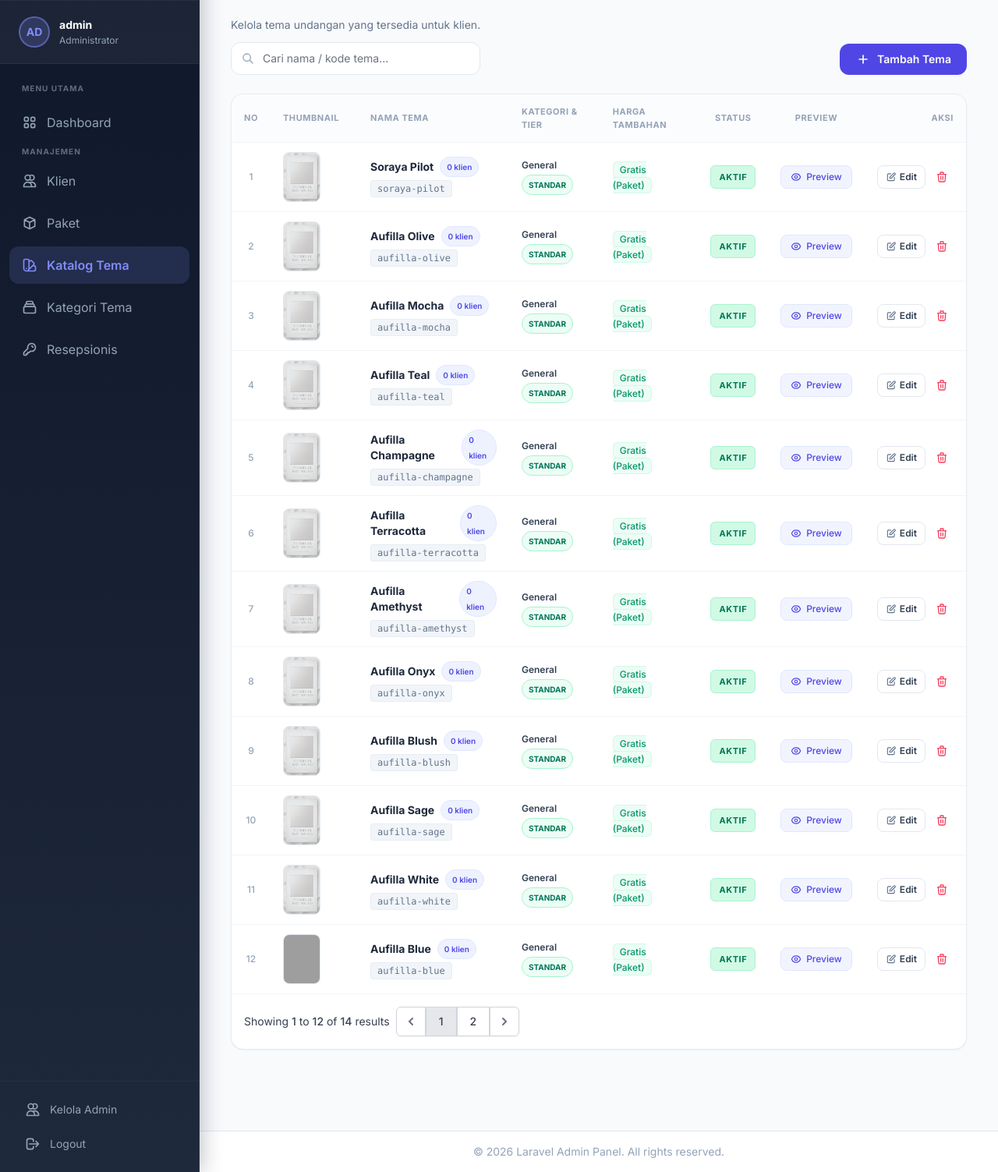
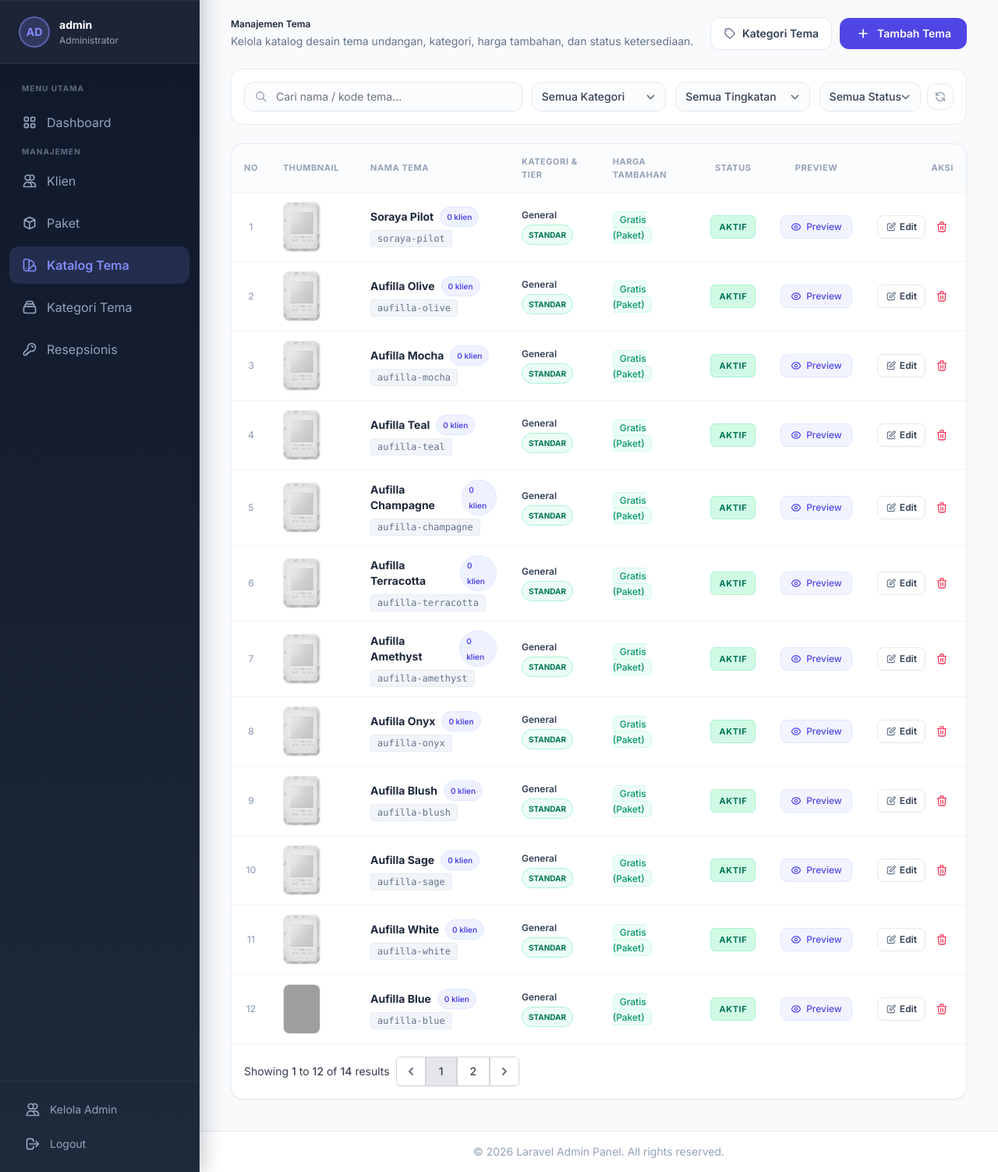
Before and after one commit to lutfi-afandi/aufilla-invitation, a Laravel app: page /admin/themes in a window 1280 px wide. Shown: the part 88-1591 px from the top of the page at 78% size. Run offline with Laravel 12, Linux system fonts and the light colour scheme; a user stored in the database is signed in; data comes from the database, SQL or seed files in the repository; data that the repository does not hold is empty; style sheets or scripts are compiled from the project's sources; some libraries are stand-ins or nearby versions; grey boxes are pictures that could not be loaded.

Commit message:
fix: pagination tema

```diff
--- a/app/Http/Controllers/Admin/TemaController.php
+++ b/app/Http/Controllers/Admin/TemaController.php
@@ -2,8 +2,10 @@
 
 namespace App\Http\Controllers\Admin;
 
+use App\Helpers\ImageHelper;
 use App\Http\Controllers\Controller;
 use App\Http\Requests\Admin\TemaRequest;
+use App\Models\KategoriTema;
 use App\Models\Tema;
 use Illuminate\Http\Request;
 use Illuminate\Support\Facades\Storage;
@@ -12,7 +14,7 @@ class TemaController extends Controller
 {
     public function index(Request $request)
     {
-        $query = Tema::withCount('undangans');
+        $query = Tema::withCount('undangans')->with('kategoriTema');
 
         if ($search = $request->input('search')) {
             $query->where(function ($q) use ($search) {
@@ -21,10 +23,22 @@ class TemaController extends Controller
             });
         }
 
+        if ($category = $request->input('category')) {
+            $query->where('category', $category);
+        }
+
+        if ($tingkatan = $request->input('tingkatan')) {
+            $query->where('tingkatan', $tingkatan);
+        }
+
+        if ($request->filled('status')) {
+            $query->where('is_active', $request->input('status') === '1');
+        }
+
         $themes = $query->orderBy('id', 'desc')->paginate(12)->withQueryString();
-        $categories = \App\Models\KategoriTema::where('is_active', true)->orderBy('urutan', 'asc')->get();
+        $categories = KategoriTema::where('is_active', true)->orderBy('urutan', 'asc')->get();
 
-        if ($request->ajax()) {
+        if ($request->ajax() || $request->wantsJson()) {
             return response()->json([
                 'html' => view('admin.themes.partials.table', compact('themes', 'categories'))->render(),
             ]);
@@ -36,7 +50,7 @@ class TemaController extends Controller
     public function store(TemaRequest $request)
     {
         $validated = $request->validated();
-        $kategoriId = \App\Models\KategoriTema::where('slug', $validated['category'])->value('id');
+        $kategoriId = KategoriTema::where('slug', $validated['category'])->value('id');
 
         $data = [
             'name' => $validated['name'],
@@ -50,7 +64,7 @@ class TemaController extends Controller
         ];
 
         if ($request->hasFile('thumbnail')) {
-            $data['thumbnail'] = \App\Helpers\ImageHelper::uploadAndCompress($request->file('thumbnail'), 'themes/thumbnails');
+            $data['thumbnail'] = ImageHelper::uploadAndCompress($request->file('thumbnail'), 'themes/thumbnails');
         }
 
         Tema::create($data);
@@ -69,7 +83,7 @@ class TemaController extends Controller
         $theme->name = $validated['name'];
         if (isset($validated['category'])) {
             $theme->category = $validated['category'];
-            $theme->kategori_tema_id = \App\Models\KategoriTema::where('slug', $validated['category'])->value('id');
+            $theme->kategori_tema_id = KategoriTema::where('slug', $validated['category'])->value('id');
         }
         if (isset($validated['tingkatan'])) {
             $theme->tingkatan = $validated['tingkatan'];
@@ -88,7 +102,7 @@ class TemaController extends Controller
             if ($theme->thumbnail) {
                 Storage::disk('public')->delete($theme->thumbnail);
             }
-            $theme->thumbnail = \App\Helpers\ImageHelper::uploadAndCompress($request->file('thumbnail'), 'themes/thumbnails');
+            $theme->thumbnail = ImageHelper::uploadAndCompress($request->file('thumbnail'), 'themes/thumbnails');
         }
 
         $theme->save();
--- a/resources/views/admin/themes/index.blade.php
+++ b/resources/views/admin/themes/index.blade.php
@@ -5,25 +5,76 @@
 
 @section('content')
 <div class="max-w-7xl mx-auto w-full space-y-6">
-    <!-- Header & Search Bar -->
+    <!-- Breadcrumb & Header Action -->
     <div class="flex flex-col sm:flex-row sm:items-center sm:justify-between gap-4">
         <div>
-            <p class="text-sm text-slate-500 mb-3">Kelola tema undangan yang tersedia untuk klien.</p>
-            <!-- Search -->
-            <div class="relative max-w-sm w-full">
+            <div class="flex items-center gap-2 text-xs text-slate-500 mb-1">
+                <span class="text-slate-800 font-semibold">Manajemen Tema</span>
+            </div>
+            <p class="text-sm text-slate-500">Kelola katalog desain tema undangan, kategori, harga tambahan, dan status ketersediaan.</p>
+        </div>
+        <div class="flex items-center gap-2.5 sm:self-end">
+            <a href="{{ route('admin.theme-categories.index') }}" class="inline-flex items-center justify-center gap-2 px-4 py-2.5 bg-white hover:bg-slate-50 text-slate-700 font-semibold text-sm rounded-xl border border-slate-200 shadow-2xs transition-all">
+                <svg class="w-4 h-4 text-slate-500" fill="none" stroke="currentColor" viewBox="0 0 24 24">
+                    <path stroke-linecap="round" stroke-linejoin="round" stroke-width="2" d="M7 7h.01M7 3h5c.512 0 1.024.195 1.414.586l7 7a2 2 0 010 2.828l-7 7a2 2 0 01-2.828 0l-7-7A1.994 1.994 0 013 12V7a4 4 0 014-4z"></path>
+                </svg>
+                Kategori Tema
+            </a>
+            <button type="button" onclick="openCreateTheme()" class="inline-flex items-center justify-center gap-2 px-5 py-2.5 bg-indigo-600 hover:bg-indigo-700 text-white font-semibold text-sm rounded-xl shadow-xs hover:shadow-md transition-all">
+                <svg class="w-5 h-5" fill="none" stroke="currentColor" viewBox="0 0 24 24">
+                    <path stroke-linecap="round" stroke-linejoin="round" stroke-width="2" d="M12 6v6m0 0v6m0-6h6m-6 0H6"></path>
+                </svg>
+                Tambah Tema
+            </button>
+        </div>
+    </div>
+
+    <!-- Live Filter Bar -->
+    <div class="bg-white p-4 rounded-2xl border border-slate-200/80 shadow-2xs">
+        <div class="grid grid-cols-1 sm:grid-cols-2 lg:grid-cols-5 gap-3 items-center">
+            <!-- Search Input -->
+            <div class="lg:col-span-2 relative">
                 <svg class="absolute left-3.5 top-1/2 -translate-y-1/2 w-4 h-4 text-slate-400" fill="none" stroke="currentColor" viewBox="0 0 24 24">
                     <path stroke-linecap="round" stroke-linejoin="round" stroke-width="2" d="M21 21l-6-6m2-5a7 7 0 11-14 0 7 7 0 0114 0z"></path>
                 </svg>
                 <input type="text" id="search-theme" placeholder="Cari nama / kode tema..."
-                       class="w-full pl-10 pr-4 py-2.5 border border-slate-200 rounded-xl text-sm focus:ring-2 focus:ring-indigo-500/20 focus:border-indigo-600 transition-all bg-white shadow-2xs">
+                       class="w-full pl-10 pr-4 py-2 border border-slate-200 rounded-xl text-xs sm:text-sm focus:ring-2 focus:ring-indigo-500/20 focus:border-indigo-600 transition-all bg-slate-50/50 hover:bg-white focus:bg-white shadow-2xs">
+            </div>
+
+            <!-- Filter Kategori -->
+            <div>
+                <select id="filter-category" class="w-full px-3 py-2 border border-slate-200 rounded-xl text-xs sm:text-sm focus:ring-2 focus:ring-indigo-500/20 focus:border-indigo-600 transition-all bg-slate-50/50 hover:bg-white focus:bg-white shadow-2xs font-medium text-slate-700">
+                    <option value="">Semua Kategori</option>
+                    @foreach($categories as $cat)
+                        <option value="{{ $cat->slug }}">{{ $cat->nama }}</option>
+                    @endforeach
+                </select>
+            </div>
+
+            <!-- Filter Tingkatan -->
+            <div>
+                <select id="filter-tingkatan" class="w-full px-3 py-2 border border-slate-200 rounded-xl text-xs sm:text-sm focus:ring-2 focus:ring-indigo-500/20 focus:border-indigo-600 transition-all bg-slate-50/50 hover:bg-white focus:bg-white shadow-2xs font-medium text-slate-700">
+                    <option value="">Semua Tingkatan</option>
+                    <option value="standar">Standar</option>
+                    <option value="premium">Premium</option>
+                    <option value="eksklusif">Eksklusif VIP</option>
+                </select>
+            </div>
+
+            <!-- Filter Status & Reset -->
+            <div class="flex items-center gap-2">
+                <select id="filter-status" class="w-full px-3 py-2 border border-slate-200 rounded-xl text-xs sm:text-sm focus:ring-2 focus:ring-indigo-500/20 focus:border-indigo-600 transition-all bg-slate-50/50 hover:bg-white focus:bg-white shadow-2xs font-medium text-slate-700">
+                    <option value="">Semua Status</option>
+                    <option value="1">Aktif</option>
+                    <option value="0">Nonaktif</option>
+                </select>
+                <button type="button" id="btn-reset-filters" class="p-2 text-slate-400 hover:text-rose-600 hover:bg-rose-50 rounded-xl transition-colors border border-slate-200" title="Reset Filter">
+                    <svg class="w-4 h-4" fill="none" stroke="currentColor" viewBox="0 0 24 24">
+                        <path stroke-linecap="round" stroke-linejoin="round" stroke-width="2" d="M4 4v5h.582m15.356 2A8.001 8.001 0 004.582 9m0 0H9m11 11v-5h-.581m0 0a8.003 8.003 0 01-15.357-2m15.357 2H15"></path>
+                    </svg>
+                </button>
             </div>
         </div>
-        <button type="button" onclick="openCreateTheme()" class="inline-flex items-center justify-center gap-2 px-5 py-2.5 bg-indigo-600 hover:bg-indigo-700 text-white font-semibold text-sm rounded-xl shadow-xs hover:shadow-md transition-all sm:self-end">
-            <svg class="w-5 h-5" fill="none" stroke="currentColor" viewBox="0 0 24 24">
-                <path stroke-linecap="round" stroke-linejoin="round" stroke-width="2" d="M12 6v6m0 0v6m0-6h6m-6 0H6"></path>
-            </svg>
-            Tambah Tema
-        </button>
     </div>
 
     <!-- Themes Table Container -->
--- a/resources/views/admin/themes/partials/scripts.blade.php
+++ b/resources/views/admin/themes/partials/scripts.blade.php
@@ -50,8 +50,8 @@
 
     function showCreateErrors(errors) {
         let ul = $('#create-form-errors').removeClass('hidden').find('ul').empty();
-        $.each(errors, function (key, messages) {
-            $.each(messages, function (index, message) {
+        $.each(errors, function(key, messages) {
+            $.each(messages, function(index, message) {
                 ul.append('<li>' + message + '</li>');
             });
         });
@@ -63,8 +63,8 @@
 
     function showEditErrors(errors) {
         let ul = $('#edit-form-errors').removeClass('hidden').find('ul').empty();
-        $.each(errors, function (key, messages) {
-            $.each(messages, function (index, message) {
+        $.each(errors, function(key, messages) {
+            $.each(messages, function(index, message) {
                 ul.append('<li>' + message + '</li>');
             });
         });
@@ -101,13 +101,21 @@
     function refreshTable(url = null) {
         let fetchUrl = url || "{{ route('admin.themes.index') }}";
         let search = $('#search-theme').val();
+        let category = $('#filter-category').val();
+        let tingkatan = $('#filter-tingkatan').val();
+        let status = $('#filter-status').val();
 
         $('#grid-loader').removeClass('hidden').addClass('flex');
 
         $.ajax({
             url: fetchUrl,
             type: "GET",
-            data: { search: search },
+            data: {
+                search: search,
+                category: category,
+                tingkatan: tingkatan,
+                status: status
+            },
             dataType: "json",
             success: function(res) {
                 $('#grid-loader').removeClass('flex').addClass('hidden');
@@ -121,7 +129,7 @@
         });
     }
 
-    // Live Search Event
+    // Live Search & Filter Events
     $('#search-theme').on('input', function() {
         clearTimeout(searchTimeout);
         searchTimeout = setTimeout(function() {
@@ -129,8 +137,20 @@
         }, 300);
     });
 
-    // Pagination Click Handler
-    $(document).on('click', '#themes-table-container .ajax-pagination a', function(e) {
+    $('#filter-category, #filter-tingkatan, #filter-status').on('change', function() {
+        refreshTable();
+    });
+
+    $('#btn-reset-filters').on('click', function() {
+        $('#search-theme').val('');
+        $('#filter-category').val('');
+        $('#filter-tingkatan').val('');
+        $('#filter-status').val('');
+        refreshTable();
+    });
+
+    // Pagination Click Handler (Fix: intercept native nav a / pagination a)
+    $(document).on('click', '#themes-table-container nav a, #themes-table-container .pagination a', function(e) {
         e.preventDefault();
         let url = $(this).attr('href');
         if (url) {
@@ -176,7 +196,9 @@
                     if (res.errors) {
                         showCreateErrors(res.errors);
                     } else if (res.message) {
-                        showCreateErrors({ general: [res.message] });
+                        showCreateErrors({
+                            general: [res.message]
+                        });
                     }
                 } else {
                     Swal.fire({
@@ -229,7 +251,9 @@
                     if (res.errors) {
                         showEditErrors(res.errors);
                     } else if (res.message) {
-                        showEditErrors({ general: [res.message] });
+                        showEditErrors({
+                            general: [res.message]
+                        });
                     }
                 } else {
                     Swal.fire({
@@ -255,12 +279,13 @@
                 const badge = $('#theme-badge-' + id);
                 if (response.is_active) {
                     badge.removeClass('bg-slate-100 text-slate-500 border-slate-200 hover:bg-slate-200')
-                         .addClass('bg-emerald-100 text-emerald-700 border-emerald-200 hover:bg-emerald-200')
-                         .text('AKTIF');
+                        .addClass('bg-emerald-100 text-emerald-700 border-emerald-200 hover:bg-emerald-200')
+                        .text('AKTIF');
                 } else {
-                    badge.removeClass('bg-emerald-100 text-emerald-700 border-emerald-200 hover:bg-emerald-200')
-                         .addClass('bg-slate-100 text-slate-500 border-slate-200 hover:bg-slate-200')
-                         .text('NONAKTIF');
+                    badge.removeClass(
+                            'bg-emerald-100 text-emerald-700 border-emerald-200 hover:bg-emerald-200')
+                        .addClass('bg-slate-100 text-slate-500 border-slate-200 hover:bg-slate-200')
+                        .text('NONAKTIF');
                 }
 
                 Swal.fire({
```
Also changed, not shown: tests/Feature/AdminTemaTest.php (+42 -1 lines).
